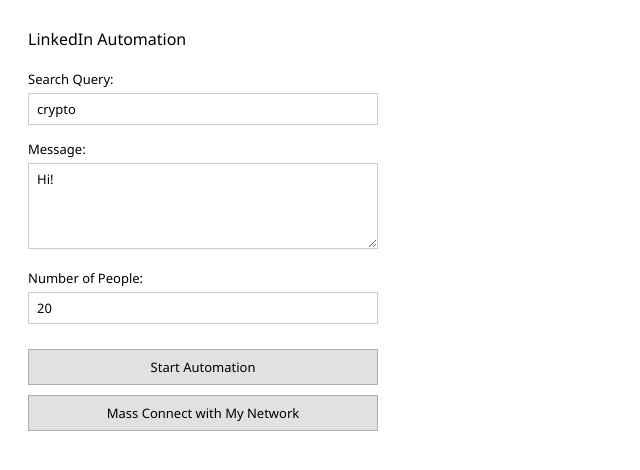
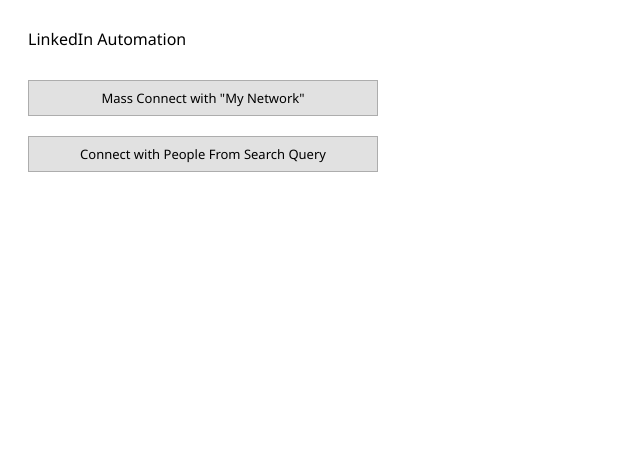
Before and after one commit to ethanseow/linkedin-automation-extension, a React (Vite) app: page / in a window 1280 px wide. Shown: the top 470 px of the page, without its empty margins (0-640 px from the left). Built offline with nearby package versions, Linux system fonts and the light colour scheme.

Commit message:
updated ui for linkedin automation

```diff
--- a/src/popup/App.css
+++ b/src/popup/App.css
@@ -113,3 +113,12 @@
   border: 1px solid #b3d9ff;
   border-radius: 4px;
 }
+
+.back-btn {
+  margin-bottom: 20px;
+  font-size: 14px;
+  padding: 5px 10px;
+  border: 1px solid #adadad;
+  cursor: pointer;
+  font-family: 'Segoe UI', Tahoma, Geneva, Verdana, sans-serif;
+}
--- a/src/popup/App.tsx
+++ b/src/popup/App.tsx
@@ -2,6 +2,7 @@
 import './App.css'
 
 function App() {
+  const [selectedFlow, setSelectedFlow] = useState<'myNetwork' | 'searchQuery' | null>(null)
   const [searchQuery, setSearchQuery] = useState('crypto')
   const [message, setMessage] = useState('Hi!')
   const [peopleCount, setPeopleCount] = useState(20)
@@ -9,14 +10,21 @@
   const [alertState, setAlertState] = useState<{type: string, message: string} | null>(null)
 
   useEffect(() => {
-    window.chrome.storage.session.get('alert', (result: any) => {
+    window.chrome.storage.session.get(['alert', 'isRunning', 'selectedFlow', 'searchQuery', 'peopleCount'], (result: any) => {
       if (result.alert) {
         setAlertState({ type: result.alert.type, message: result.alert.message })
       }
-    })
-    window.chrome.storage.session.get('isRunning', (result: any) => {
       if (result.isRunning) {
         setIsRunning(result.isRunning)
+      }
+      if (result.selectedFlow) {
+        setSelectedFlow(result.selectedFlow)
+      }
+      if (result.searchQuery) {
+        setSearchQuery(result.searchQuery)
+      }
+      if (result.peopleCount) {
+        setPeopleCount(result.peopleCount)
       }
     })
     window.chrome.runtime.onMessage.addListener(handleMessage)
@@ -36,8 +44,8 @@
     }
   }
 
-  const validateInputs = () => {
-    if (!searchQuery.trim()) {
+  const validateInputs = (flow: 'myNetwork' | 'searchQuery') => {
+    if (flow === 'searchQuery' && !searchQuery.trim()) {
       throw new Error('Please fill in the search query')
     }
     if (peopleCount < 1 || peopleCount > 100) {
@@ -79,13 +87,16 @@
   }
 
   const handleStartAutomation = useCallback(async () => {
+    if (!selectedFlow) return
+
     try {
-      validateInputs()
+      validateInputs(selectedFlow)
       setIsRunning(true)
       setAlertState(null)
 
       const tabId = await getCurrentTabId()
 
+      if (selectedFlow === 'searchQuery') {
         console.log('linkedin-automation: Sending message to tab:', tabId)
         await startAction('startPeopleSearchAutomation', {
           tabId,
@@ -94,33 +105,97 @@
           peopleCount
         })
         console.log('linkedin-automation: Message sent to tab:', tabId)
-    } catch (error) {
-      handleAutomationError(error)
-    }
-  }, [searchQuery, message, peopleCount])
-
-  const handleMyConnect = useCallback(async () => {
-    try {
-      setIsRunning(true)
-      setAlertState(null)
-
-      const tabId = await getCurrentTabId()
-
+      } else {
         console.log('linkedin-automation: Starting my network automation on tab:', tabId)
         await startAction('startMyNetworkAutomation', {
           tabId,
           peopleCount
         })
         console.log('linkedin-automation: My network automation started on tab:', tabId)
+      }
     } catch (error) {
       handleAutomationError(error)
     }
-  }, [peopleCount])
+  }, [selectedFlow, searchQuery, message, peopleCount])
+
+  const resetFlow = () => {
+    setSelectedFlow(null)
+    setIsRunning(false)
+    setAlertState(null)
+  }
+
+  const isStartButtonDisabled = () => {
+    if (isRunning || peopleCount < 1) return true
+    if (selectedFlow === 'searchQuery' && !searchQuery.trim()) return true
+    return false
+  }
 
   return (
     <div className="app">
       <h2>LinkedIn Automation</h2>
 
+      {!selectedFlow && (
+        <div>
+          <button
+            onClick={() => setSelectedFlow('myNetwork')}
+            className="start-btn"
+            style={{ marginBottom: '10px' }}
+          >
+            Mass Connect with "My Network"
+          </button>
+
+          <button
+            onClick={() => setSelectedFlow('searchQuery')}
+            className="start-btn"
+          >
+            Connect with People From Search Query
+          </button>
+        </div>
+      )}
+
+      {selectedFlow === 'myNetwork' && (
+        <div>
+          <button
+            onClick={resetFlow}
+            className="back-btn"
+            disabled={isRunning}
+          >
+            ← Back
+          </button>
+
+          <div className="form-group">
+            <label>Number of People:</label>
+            <input
+              type="text"
+              value={peopleCount === 0 ? '' : peopleCount}
+              onChange={(e) => {
+                const value = e.target.value
+                if(value === '') {
+                  setPeopleCount(0)
+                  return
+                }
+                if(isNaN(Number(value)) || Number(value) < 1) {
+                  return
+                }
+                setPeopleCount(Number(value))
+              }}
+              placeholder="e.g., 20"
+              pattern="[0-9]+"
+              disabled={isRunning}
+            />
+          </div>
+        </div>
+      )}
+
+      {selectedFlow === 'searchQuery' && (
+        <div>
+          <button
+            onClick={resetFlow}
+            className="back-btn"
+            disabled={isRunning}
+          >
+            ← Back
+          </button>
 
           <div className="form-group">
             <label>Search Query:</label>
@@ -165,23 +240,20 @@
               disabled={isRunning}
             />
           </div>
+        </div>
+      )}
 
+      {
+        selectedFlow !== null && (
           <button
             onClick={handleStartAutomation}
-        disabled={isRunning || !searchQuery.trim() || peopleCount < 1}
+            disabled={isStartButtonDisabled()}
             className="start-btn"
           >
             Start Automation
           </button>
-
-      <button
-        onClick={handleMyConnect}
-        disabled={isRunning}
-        className="start-btn"
-      >
-        Mass Connect with My Network
-      </button>
-
+        )
+      }
       {isRunning && (
         <div className="running-indicator">
           Running ...
```
Also changed, not shown: src/extension/background.ts (+33 -22 lines), 6 other files (tests, documents, lock files or other folders). Lines whose indentation alone changed are shown as unchanged.
